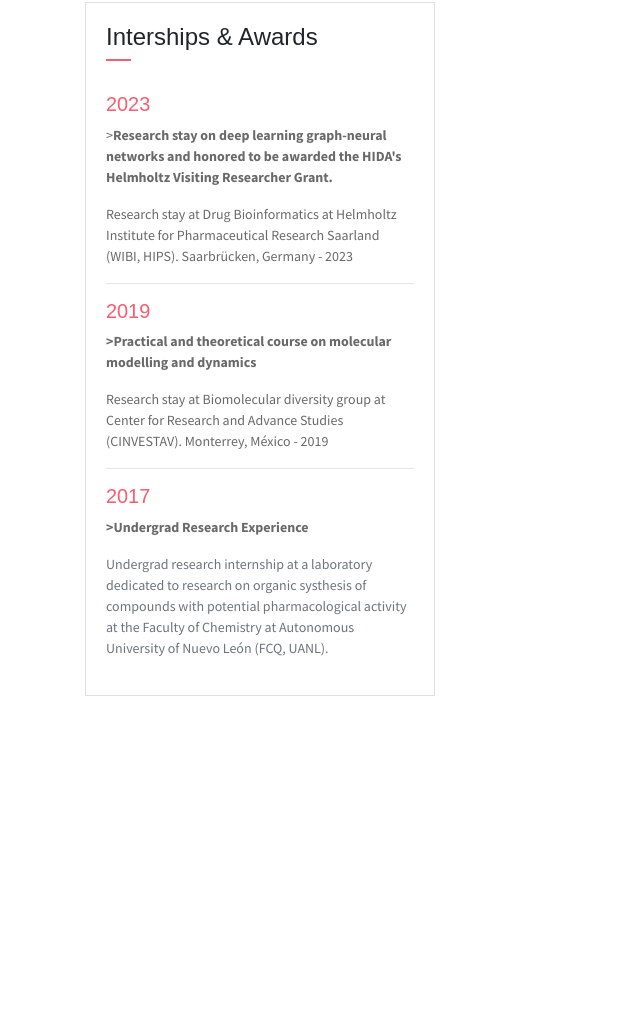
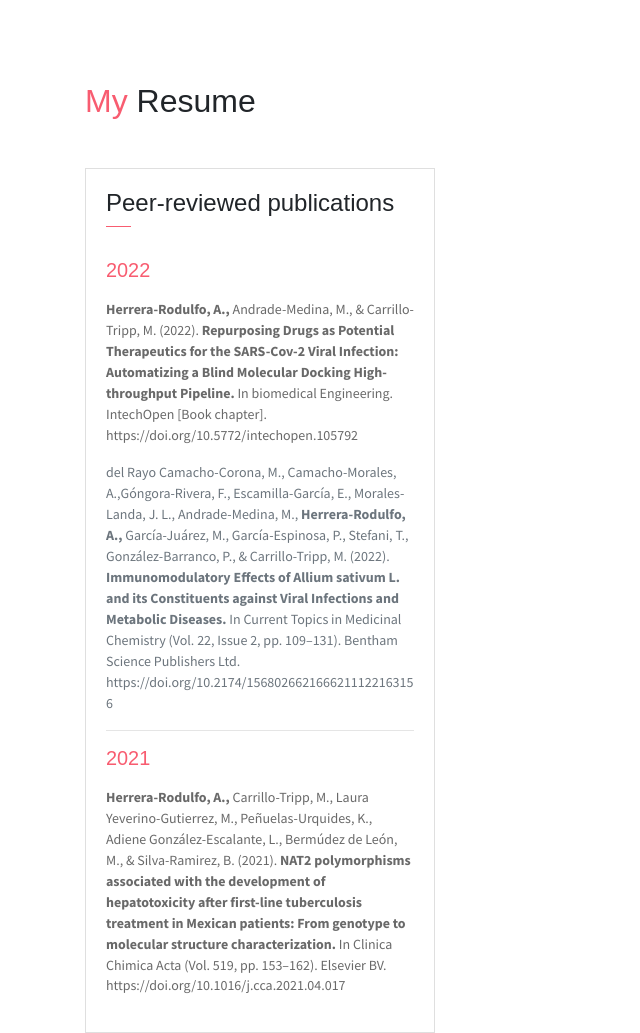
Before and after one commit to aldhr/aldhr.github.io, a website: page index.html in a window 1280 px wide. Shown: the part 2399-3432 px from the top of the page, without its empty margins (0-640 px from the left). Before the commit the page ends 3205 px from the top, so only its background shows below. Drawn offline with Linux system fonts and the light colour scheme.

Commit message:
Update index.html

```diff
--- a/index.html
+++ b/index.html
@@ -225,34 +225,56 @@ sciences.</strong></P>
                         </div>
                     </div>
                 </div>
-		 <div class="col-md-6 col-lg-4">
+ <!--Resume Section-->
+    <section class="section" id="resume">
+        <div class="container">
+            <h2 class="mb-5"><span class="text-danger">My</span> Resume</h2>
+            <div class="row">
+                <div class="col-md-6 col-lg-4">
                     <div class="card">
                        <div class="card-header">
                             <div class="mt-2">
-                                <h4>Interships & Awards</h4>
+                                <h4>Peer-reviewed publications</h4>
                                 <span class="line"></span>
                             </div>
                         </div>
                         <div class="card-body">
-                            <h6 class="title text-danger">2023</h6>
-                            <P>><strong>Research stay on deep learning graph-neural networks
-                            and honored to be awarded the HIDA's Helmholtz Visiting Researcher Grant.</strong></P>
-                            <P class="subtitle">Research stay at Drug Bioinformatics at Helmholtz Institute for Pharmaceutical Research Saarland
-				(WIBI, HIPS). Saarbrücken, Germany - 2023</P>
+                            <h6 class="title text-danger">2022</h6>
+                            <P></P>
+                            <P class="subtitle">
+                            <strong>Herrera-Rodulfo, A.,</strong>
+                            Andrade-Medina, M., & Carrillo-Tripp, M. (2022).
+                            <strong>Repurposing Drugs as Potential Therapeutics for the SARS-Cov-2 Viral Infection:
+				Automatizing a Blind Molecular Docking High-throughput Pipeline. </strong>
+                            In biomedical Engineering. IntechOpen [Book chapter].
+				https://doi.org/10.5772/intechopen.105792</P>
+
+				</P>del Rayo Camacho-Corona, M., Camacho-Morales, A.,Góngora-Rivera, F., Escamilla-García,
+				E., Morales-Landa, J. L., Andrade-Medina, M., <strong>Herrera-Rodulfo, A.,</strong> García-Juárez, M.,
+				García-Espinosa, P., Stefani, T., González-Barranco, P., & Carrillo-Tripp, M. (2022).
+				<strong>Immunomodulatory Effects of Allium sativum L. and its Constituents against Viral Infections
+				and Metabolic Diseases. </strong>
+				In Current Topics in Medicinal Chemistry (Vol. 22,
+				Issue 2, pp. 109–131). Bentham Science Publishers Ltd.
+				https://doi.org/10.2174/1568026621666211122163156</P>
+
                             <hr>
-                            <h6 class="title text-danger">2019</h6>
-                            <P><strong>>Practical and theoretical course on molecular modelling and dynamics</strong></P>
-                            <P class="subtitle">Research stay at Biomolecular diversity group at Center for
-                            Research and Advance Studies (CINVESTAV). Monterrey, México - 2019</P>
-                            <hr>
-                            <h6 class="title text-danger">2017</h6>
-                            <P><strong>>Undergrad Research Experience</strong></P>
-                            Undergrad research internship at a laboratory dedicated to research on
-                            organic systhesis of compounds with potential pharmacological activity at
-			    the Faculty of Chemistry at Autonomous University of Nuevo León (FCQ, UANL).</P>
+                            <h6 class="title text-danger">2021</h6>
+                            <P></P>
+                            <P class="subtitle">
+                            <strong>Herrera-Rodulfo, A.,</strong>
+                            Carrillo-Tripp, M., Laura Yeverino-Gutierrez, M.,
+				Peñuelas-Urquides, K., Adiene González-Escalante, L., Bermúdez de León, M., &
+				Silva-Ramirez, B. (2021).
+				<strong>NAT2 polymorphisms associated with the development
+				of hepatotoxicity after first-line tuberculosis treatment in Mexican patients:
+				From genotype to molecular structure characterization. </strong>
+				In Clinica Chimica Acta (Vol. 519, pp. 153–162).
+				Elsevier BV. https://doi.org/10.1016/j.cca.2021.04.017</P>
+
                         </div>
                     </div>
-		 </div>
+                </div>
             </div>
         </div>
 
```
